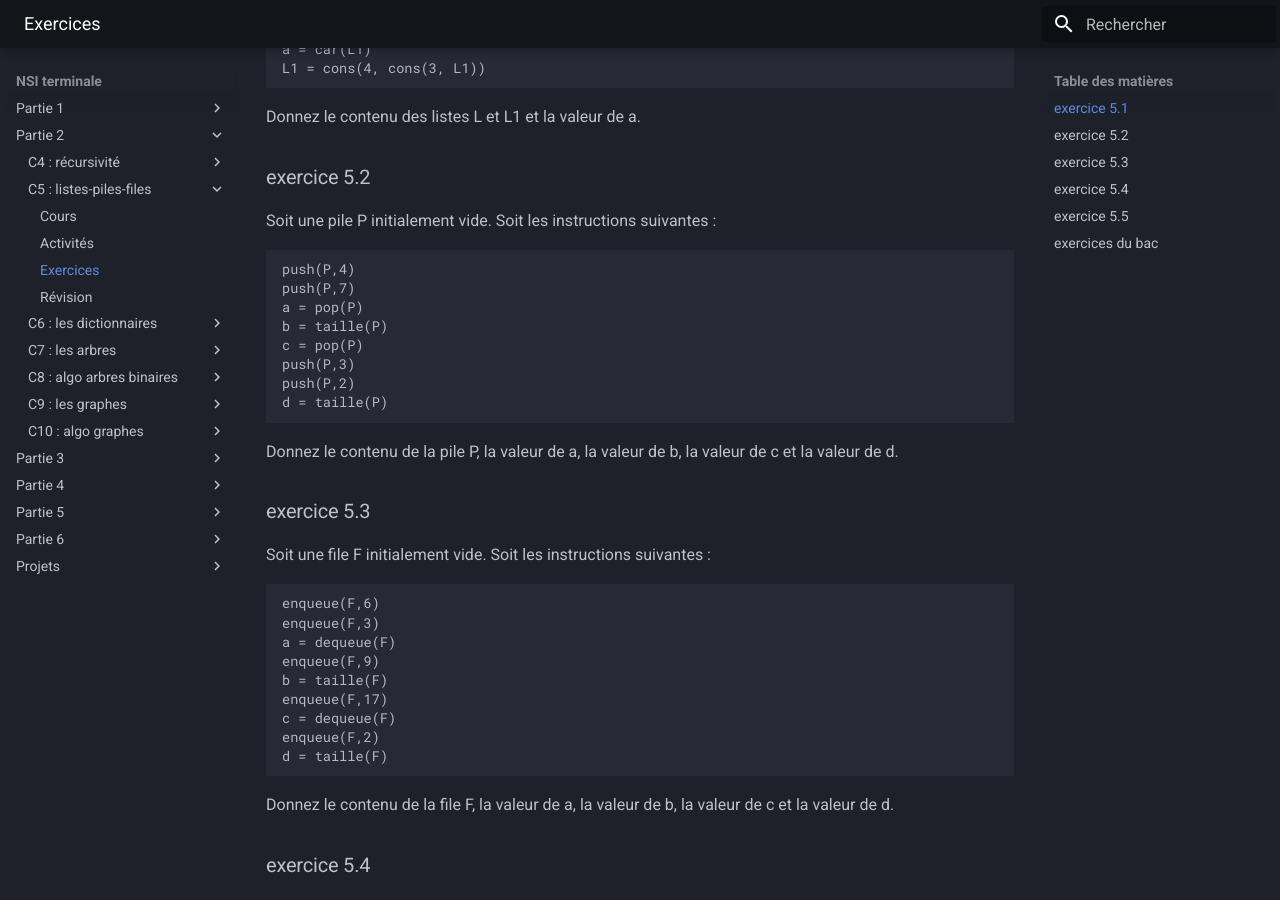
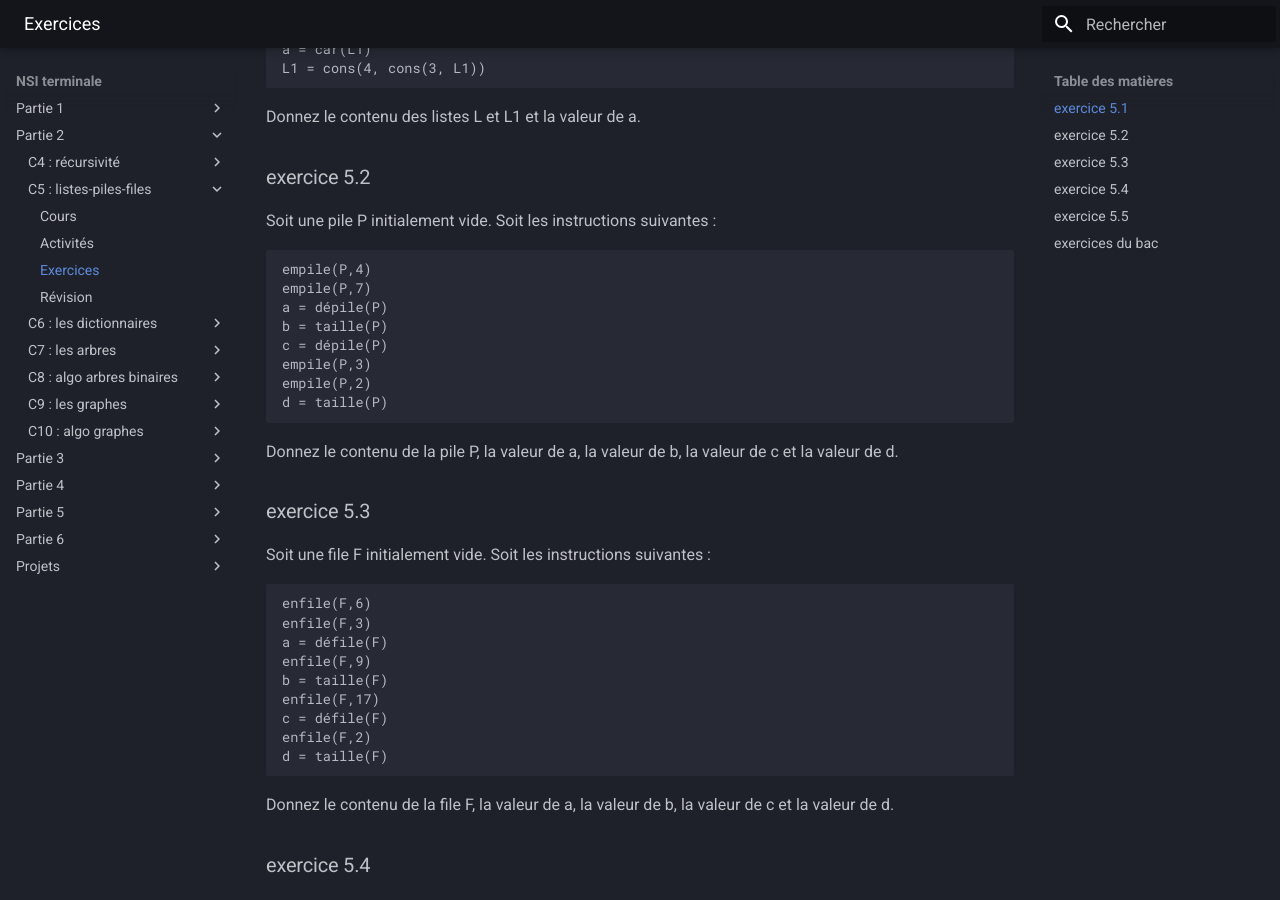
Before and after one commit to dav74/site_nsi_term, an MkDocs documentation site: the page built from docs/c5e.md, in a window 1280 px wide and 900 px high, scrolled down 295 px. Built offline with MkDocs 1.6.1 and Material for MkDocs 9.7.7, drawn with Linux system fonts in a browser that asks for light colours.

Commit message:
modif pile file

````diff
--- a/docs/c5e.md
+++ b/docs/c5e.md
@@ -16,13 +16,13 @@ Donnez le contenu des listes L et L1 et la valeur de a.
 Soit une pile P initialement vide. Soit les instructions suivantes :
 
 ```
-push(P,4)
-push(P,7)
-a = pop(P)
+empile(P,4)
+empile(P,7)
+a = dépile(P)
 b = taille(P)
-c = pop(P)
-push(P,3)
-push(P,2)
+c = dépile(P)
+empile(P,3)
+empile(P,2)
 d = taille(P)
 ```
 Donnez le contenu de la pile P, la valeur de a, la valeur de b, la valeur de c et la valeur de d.
@@ -32,14 +32,14 @@ Donnez le contenu de la pile P, la valeur de a, la valeur de b, la valeur de c e
 Soit une file F initialement vide. Soit les instructions suivantes :
 
 ```
-enqueue(F,6)
-enqueue(F,3)
-a = dequeue(F)
-enqueue(F,9)
+enfile(F,6)
+enfile(F,3)
+a = défile(F)
+enfile(F,9)
 b = taille(F)
-enqueue(F,17)
-c = dequeue(F)
-enqueue(F,2)
+enfile(F,17)
+c = défile(F)
+enfile(F,2)
 d = taille(F)
 ```
 Donnez le contenu de la file F, la valeur de a, la valeur de b, la valeur de c et la valeur de d.
````
Also changed, not shown: docs/c5r.md (+1 -1 lines), site/c5a/index.html, site/search/search_index.json, 1 other file.
